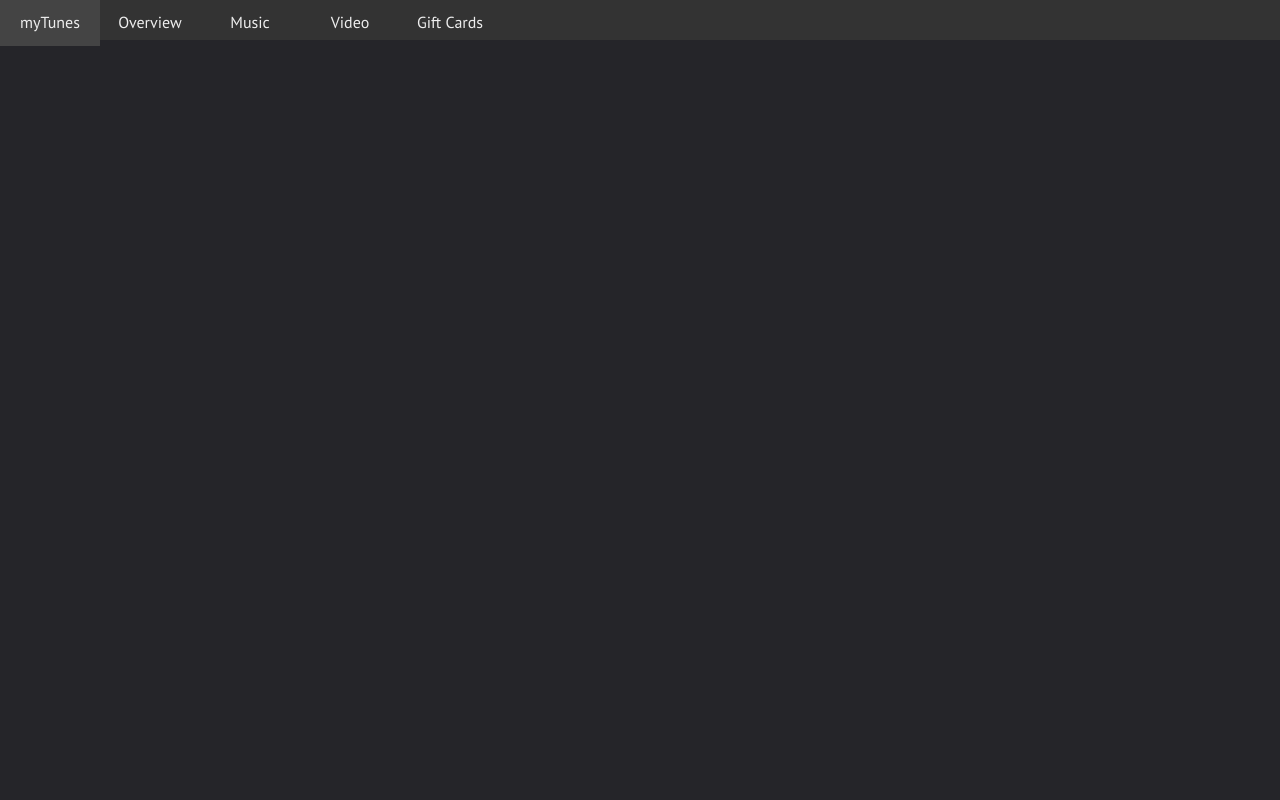
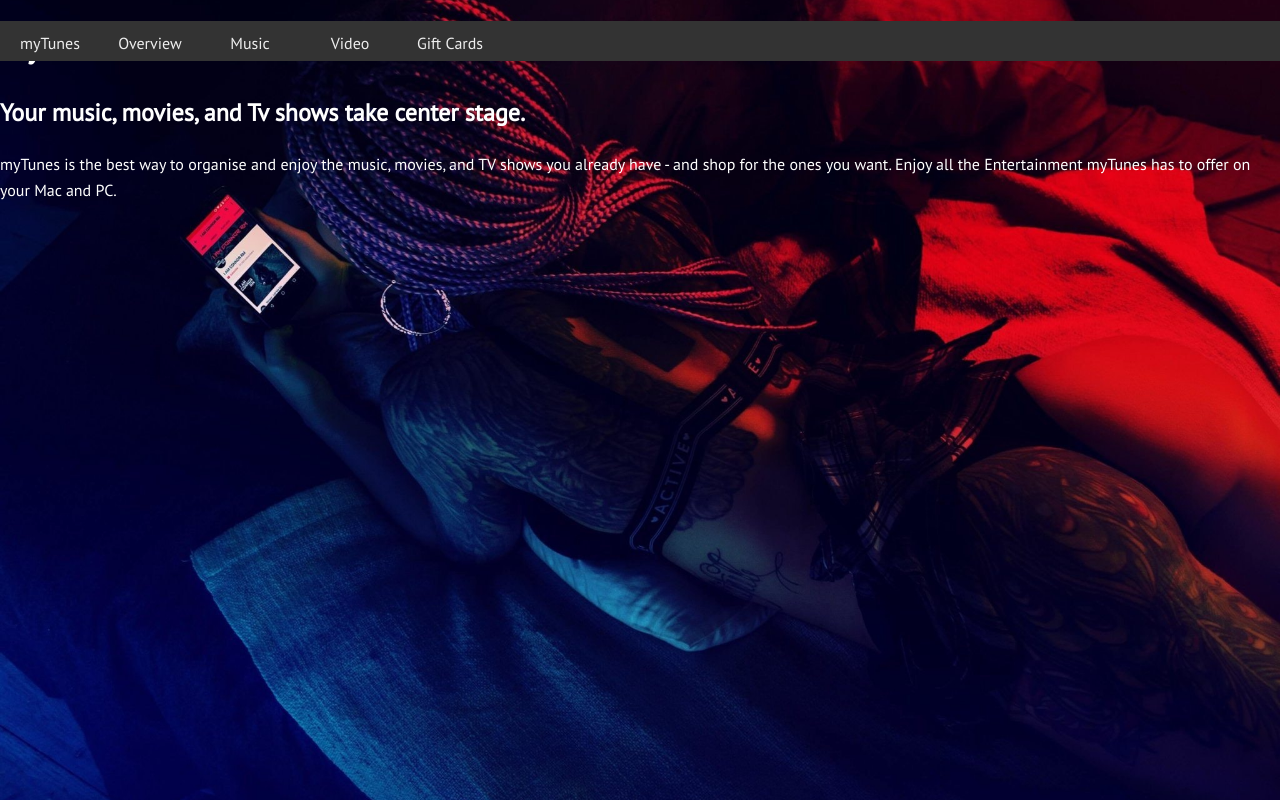
Before and after one commit to brettl1991/LandingPage2, a plain HTML site: page index.html in a window 1280 px wide. Drawn offline with nearby package versions, Linux system fonts and the light colour scheme.

Commit message:
Styling the showcase and fixing a div

```diff
--- a/css/style.css
+++ b/css/style.css
@@ -8,6 +8,18 @@ body {
   line-height: 1.6;
 }
 
+/* Showcase */
+#showcase {
+    margin: 0;
+    padding:0;
+    background: url('../img/showcase.jpg') no-repeat center/cover;
+    width: 100%;
+    height: 100vh;
+    position: relative;
+    overflow-y: hidden;
+}
+
+/* Navigation */
 nav {
   height: 40px;
   width: 100%;
--- a/index.html
+++ b/index.html
@@ -10,11 +10,12 @@
 </head>
 <body>
     <!-- Showcase & Nav -->
-    <div id="showcase"></div>
+    <div id="showcase">
+
         <header>
             <nav class='cf'>
                 <ul class='cf'>
-                    <li>
+                    <li class="hide-on-small">
                         <a href="#showcase">myTunes</a>
                     </li>
                   <li>
@@ -32,7 +33,17 @@
                 </ul>
                 <a href='#' id='openup'>myTunes</a>
             </nav>
+            <div class="section-main container">
+                <h1>myTunes.</h1>
+                <h2>Your music, movies, and Tv shows take center stage.</h2>
+                <p class="lead">
+                    myTunes is the best way to organise and enjoy the music, movies, and TV shows
+                    you already have - and shop for the ones you want. Enjoy all the Entertainment
+                    myTunes has to offer on your Mac and PC.
+                </p>
+            </div>
         </header>
+    </div>
     <!-- Music Section -->
 
     <!-- Video Section -->
```
